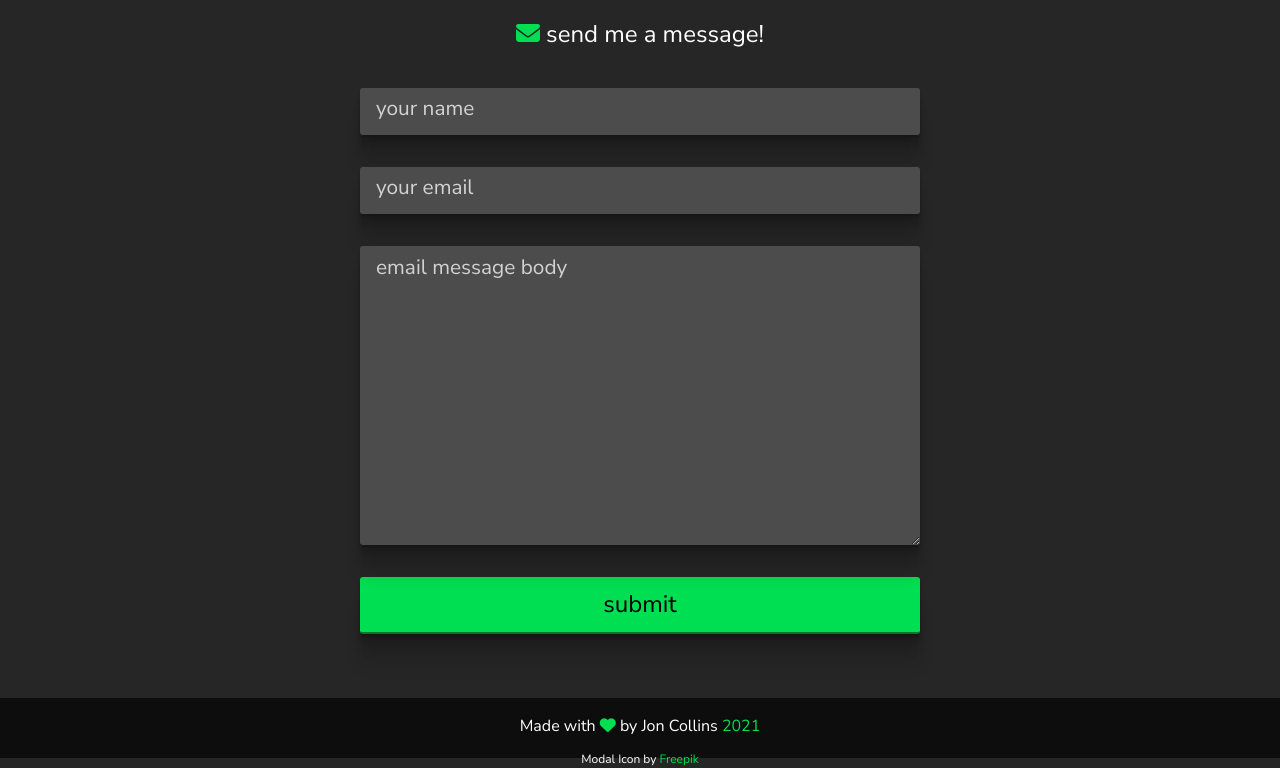
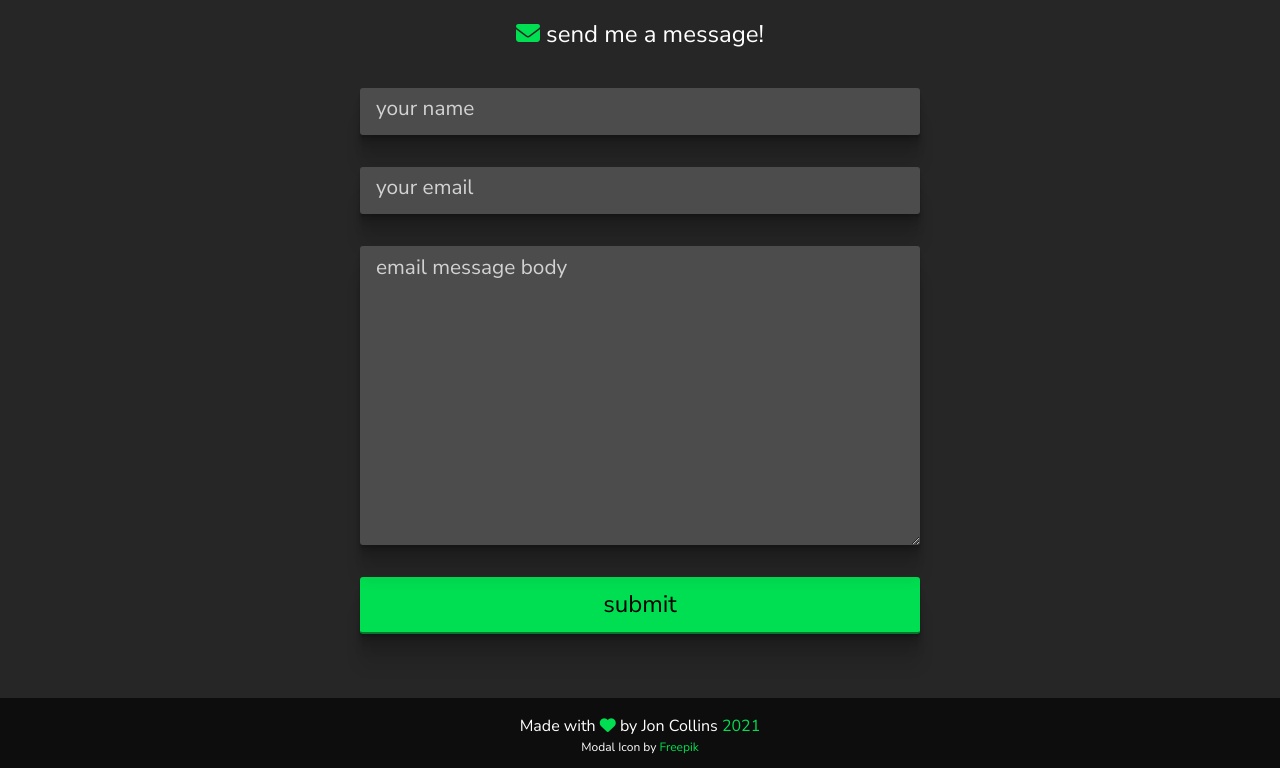
Before and after one commit to GoloisaNinja/codec2020, a website: page dist/index.html in a window 1280 px wide. Shown: the part 5141-5909 px from the top of the page. Drawn offline with Linux system fonts and the light colour scheme.

Commit message:
footer sizing issues fixed

```diff
--- a/scss/main.scss
+++ b/scss/main.scss
@@ -451,11 +451,15 @@ main {
 }
 
 #main-footer {
+	display: flex;
+	flex-direction: column;
+	justify-content: center;
+	align-items: center;
 	text-align: center;
 	padding: 1rem;
 	background: darken($primary-color, 10);
 	color: set-text-color($primary-color);
-	height: 60px;
+	height: 70px;
 }
 
 @import 'mobile';
```
Also changed, not shown: dist/css/main.css, dist/index.html.
